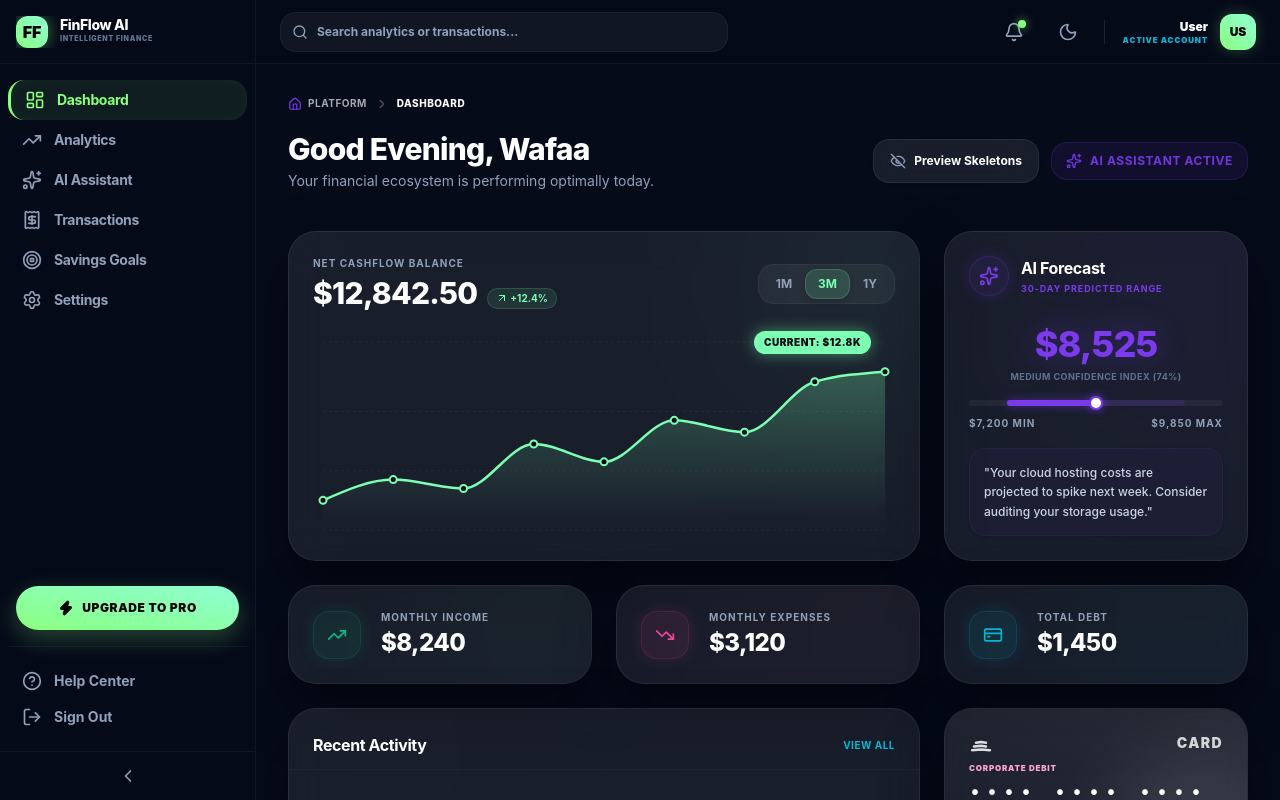
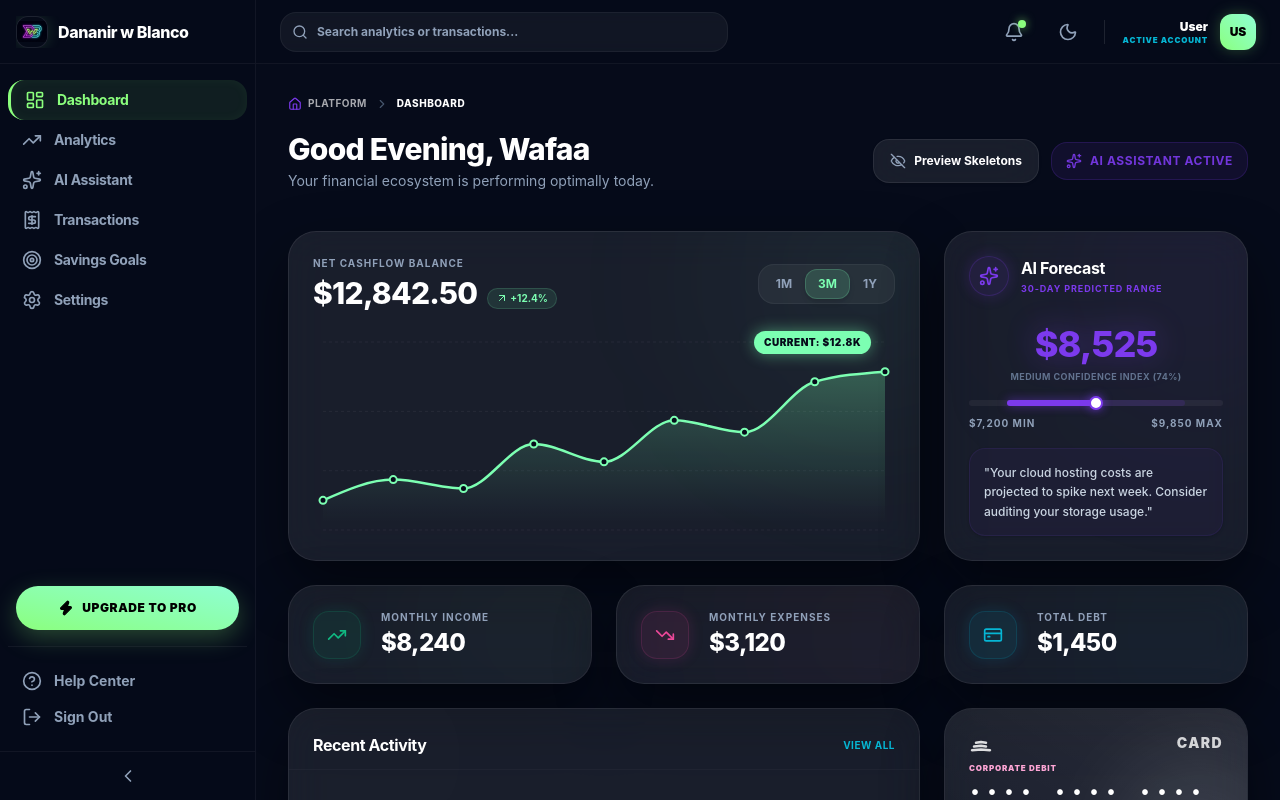
Before and after one commit to elagamy257/wellfinanced, a Next.js app: page /dashboard in a window 1280 px wide. Shown: the top 800 px of the page. Built offline with nearby package versions, Linux system fonts and the light colour scheme.

Commit message:
change the logo

```diff
--- a/src/app/layout.tsx
+++ b/src/app/layout.tsx
@@ -8,7 +8,7 @@ const inter = {
 };
 
 export const metadata: Metadata = {
-  title: 'WellFinanced | AI-Powered Financial Stability Platform',
+  title: 'Dananir w Blanco | AI-Powered Financial Stability Platform',
   description: 'A financial stability platform built for freelancers, creators, solopreneurs, and independent workers with irregular income.',
 };
 
--- a/src/components/layout/Sidebar.tsx
+++ b/src/components/layout/Sidebar.tsx
@@ -19,6 +19,7 @@ import {
   Zap
 } from 'lucide-react';
 import { useUIStore } from '@/store/uiStore';
+import { Logo } from '@/components/ui/Logo';
 
 // Navigation Item Structure
 interface NavItem {
@@ -95,26 +96,7 @@ export function Sidebar() {
       >
         {/* Header/Logo */}
         <div className="h-16 flex items-center justify-between px-4 border-b border-white/5">
-          <Link href="/dashboard" className="flex items-center gap-3 overflow-hidden select-none">
-            {/* Lime green logo icon */}
-            <div className="w-8 h-8 rounded-lg bg-linear-to-tr from-[#8BFF7D] to-[#8FFFD2] flex items-center justify-center font-black text-black text-base shrink-0 shadow-[0_0_15px_rgba(139,255,125,0.45)]">
-              FF
-            </div>
-            {!isSidebarCollapsed && (
-              <motion.div
-                initial={{ opacity: 0 }}
-                animate={{ opacity: 1 }}
-                className="flex flex-col min-w-0"
-              >
-                <span className="font-extrabold text-sm text-white tracking-tight leading-none">
-                  FinFlow AI
-                </span>
-                <span className="text-[7px] font-black text-slate-500 tracking-widest uppercase mt-0.5">
-                  Intelligent Finance
-                </span>
-              </motion.div>
-            )}
-          </Link>
+          <Logo showText={!isSidebarCollapsed} className="overflow-hidden" />
         </div>
 
         {/* Navigation & Action Area */}
@@ -210,19 +192,7 @@ export function Sidebar() {
               className="fixed top-0 bottom-0 left-0 w-64 bg-[#060B1A] border-r border-white/5 z-50 flex flex-col md:hidden"
             >
               <div className="h-16 flex items-center justify-between px-4 border-b border-white/5">
-                <Link href="/dashboard" className="flex items-center gap-3" onClick={closeMobileSidebar}>
-                  <div className="w-8 h-8 rounded-lg bg-linear-to-tr from-[#8BFF7D] to-[#8FFFD2] flex items-center justify-center font-black text-black text-base shadow-[0_0_15px_rgba(139,255,125,0.45)]">
-                    FF
-                  </div>
-                  <div className="flex flex-col">
-                    <span className="font-extrabold text-sm text-white tracking-tight leading-none">
-                      FinFlow AI
-                    </span>
-                    <span className="text-[7px] font-black text-slate-500 tracking-widest uppercase mt-0.5">
-                      Intelligent Finance
-                    </span>
-                  </div>
-                </Link>
+                <Logo showText={true} onClick={closeMobileSidebar} />
                 <button
                   onClick={closeMobileSidebar}
                   className="p-1.5 rounded-lg hover:bg-white/5 text-slate-400 hover:text-white transition-colors cursor-pointer"
--- a/src/components/ui/ChartsTheme.ts
+++ b/src/components/ui/ChartsTheme.ts
@@ -1,6 +1,6 @@
 /**
  * Charts Theme Configuration
- * Grounded in the WellFinanced design system from style.txt
+ * Grounded in the Dananir & Blanco design system from style.txt
  */
 
 export const CHARTS_THEME = {
--- /dev/null
+++ b/src/components/ui/Logo.tsx
@@ -0,0 +1,33 @@
+'use client';
+
+import React from 'react';
+import Link from 'next/link';
+import Image from 'next/image';
+
+interface LogoProps {
+  className?: string;
+  showText?: boolean;
+  onClick?: () => void;
+}
+
+export function Logo({ className = '', showText = true, onClick }: LogoProps) {
+  return (
+    <Link href="/" onClick={onClick} className={`flex items-center gap-2.5 select-none ${className}`}>
+      {/* Neon logo graphic */}
+      <div className="w-8 h-8 rounded-lg overflow-hidden shrink-0 relative bg-[#060B1A]/80 border border-white/10 flex items-center justify-center shadow-[0_0_15px_rgba(139,255,125,0.15)]">
+        <Image
+          src="/logo.png"
+          alt="Dananir & Blanco Logo"
+          width={32}
+          height={32}
+          className="object-contain"
+        />
+      </div>
+      {showText && (
+        <span className="text-base font-extrabold tracking-tight text-white">
+          Dananir w Blanco
+        </span>
+      )}
+    </Link>
+  );
+}
--- a/src/components/ui/index.ts
+++ b/src/components/ui/index.ts
@@ -16,3 +16,4 @@ export * from './ChartsTheme';
 export * from './Toggle';
 export * from './Select';
 export * from './SettingsSection';
+export * from './Logo';
--- a/src/features/ai/components/ChatWindow.tsx
+++ b/src/features/ai/components/ChatWindow.tsx
@@ -34,7 +34,7 @@ export function ChatWindow({
         <div className="w-14 h-14 rounded-2xl bg-primary/10 border border-primary/15 flex items-center justify-center text-primary shadow-[0_0_20px_rgba(168,85,247,0.2)] mb-4 animate-pulse">
           <Bot className="w-6 h-6" />
         </div>
-        <h3 className="text-base font-extrabold text-white tracking-tight">FinFlow AI Co-Pilot</h3>
+        <h3 className="text-base font-extrabold text-white tracking-tight">Dananir & Blanco Co-Pilot</h3>
         <p className="text-xs text-slate-400 max-w-sm mt-1.5 leading-relaxed">
           Ask anything about your business finances. I can analyze liquidity, estimate taxes, and forecast cashflow runway.
         </p>
--- a/src/types/index.ts
+++ b/src/types/index.ts
@@ -1,4 +1,4 @@
-// Type definitions for WellFinanced
+// Type definitions for Dananir & Blanco
 
 export interface User {
   id: string;
```
Also changed, not shown: public/logo.png (added).
